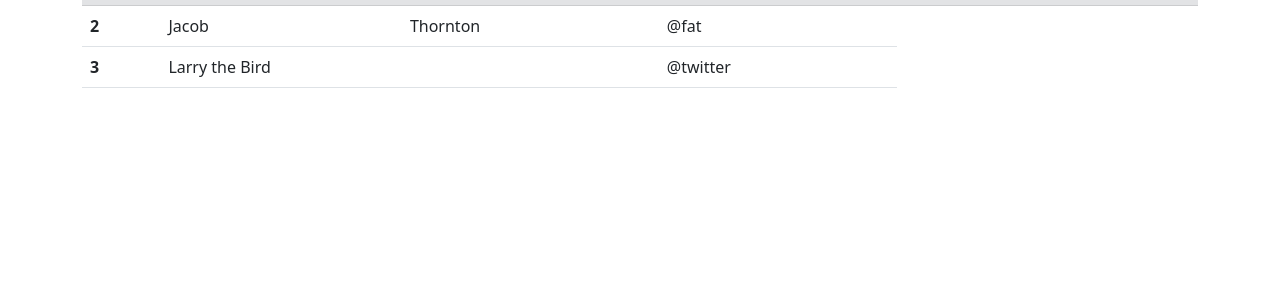
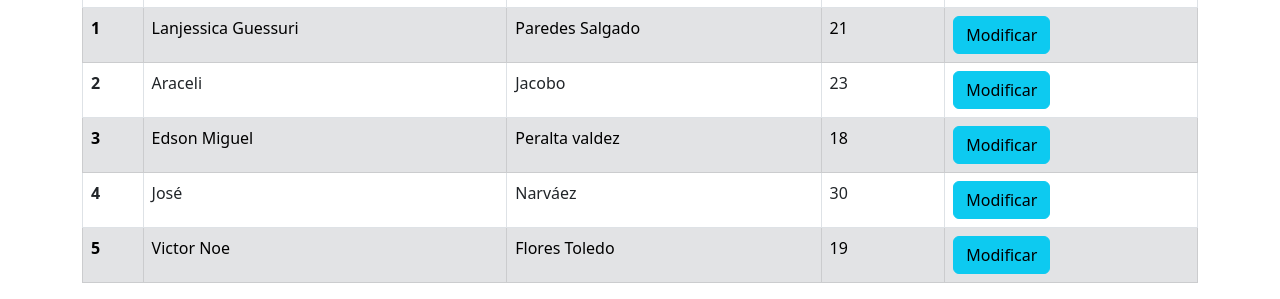
Before and after one commit to VictorNoe/20222-AWEB-U3-P2-20213TN059, a plain HTML site: page index.html in a window 1280 px wide. Shown: the part 586-885 px from the top of the page. Before the commit the page ends 800 px from the top, so only its background shows below. Drawn offline with nearby package versions, Linux system fonts and the light colour scheme.

Commit message:
Pagina finalizada

```diff
--- a/index.html
+++ b/index.html
@@ -93,7 +93,8 @@
 
     <br>
     <div class="container">
-        <table class="table">
+        <h1>Personas registradas</h1>
+        <table class="table table-bordered">
             <thead>
                 <tr>
                     <th scope="col">#</th>
@@ -106,21 +107,39 @@
             <tbody>
                 <tr class="table-secondary">
                     <th scope="row">1</th>
-                <td>Mark</td>
-                <td>Otto</td>
-                <td>@mdo</td>
-                <td><button type="button" class="btn btn-primary">Primary</button></td>
+                    <td>Lanjessica Guessuri</td>
+                    <td>Paredes Salgado</td>
+                    <td>21</td>
+                    <td><button type="button" class="btn btn-info">Modificar</button></td>
                 </tr>
                 <tr>
                     <th scope="row">2</th>
-                <td>Jacob</td>
-                <td>Thornton</td>
-                <td>@fat</td>
+                    <td>Araceli</td>
+                    <td>Jacobo</td>
+                    <td>23
+                    </td>
+                    <td><button type="button" class="btn btn-info">Modificar</button></td>
+                </tr>
+                <tr class="table-secondary">
+                    <th scope="row">3</th>
+                    <td>Edson Miguel</td>
+                    <td>Peralta valdez</td>
+                    <td>18</td>
+                    <td><button type="button" class="btn btn-info">Modificar</button></td>
                 </tr>
                 <tr>
-                <th scope="row">3</th>
-                <td colspan="2">Larry the Bird</td>
-                <td>@twitter</td>
+                    <th scope="row">4</th>
+                    <td>José</td>
+                    <td>Narváez</td>
+                    <td>30</td>
+                    <td><button type="button" class="btn btn-info">Modificar</button></td>
+                </tr>
+                <tr class="table-secondary">
+                    <th scope="row">5</th>
+                    <td>Victor Noe</td>
+                    <td>Flores Toledo</td>
+                    <td>19</td>
+                    <td><button type="button" class="btn btn-info">Modificar</button></td>
                 </tr>
             </tbody>
         </table>
```
Lines whose indentation alone changed are shown as unchanged.
